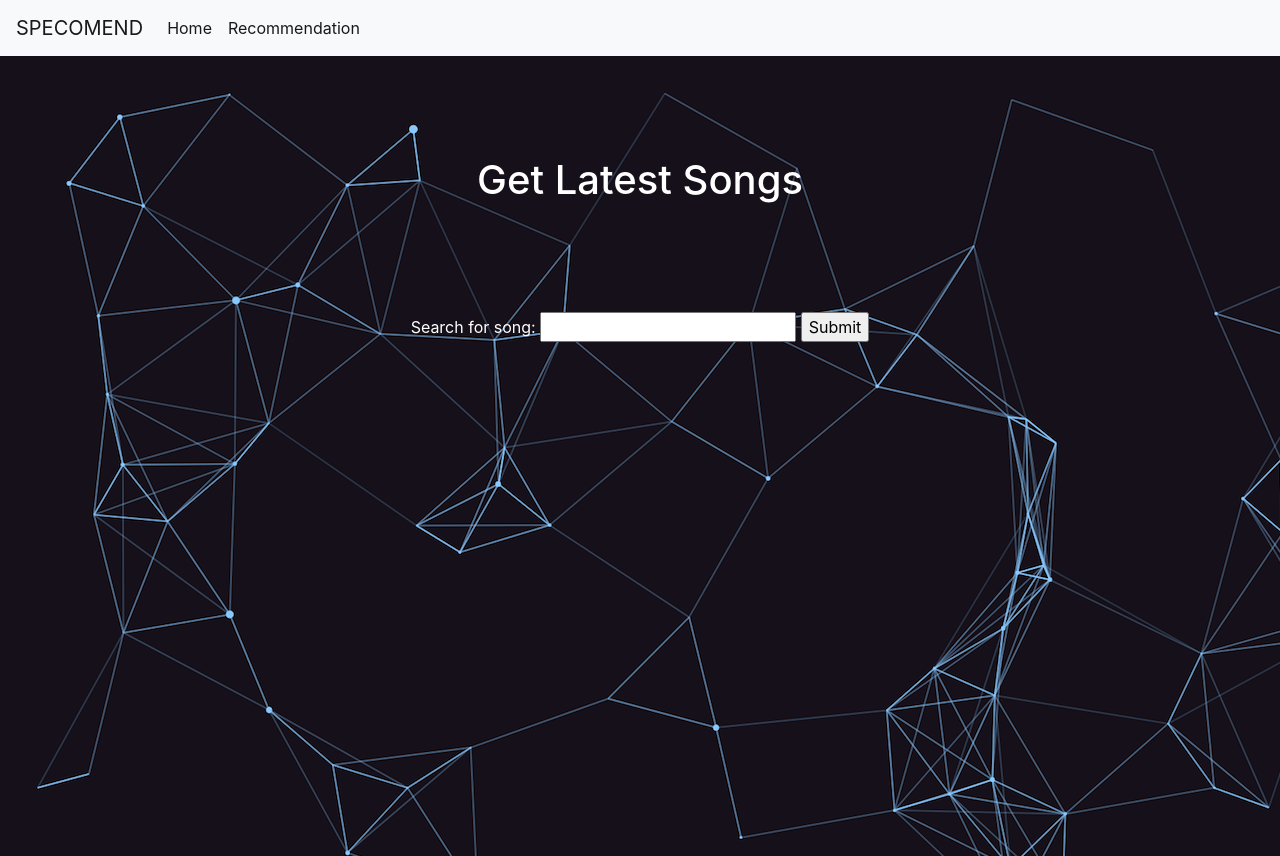
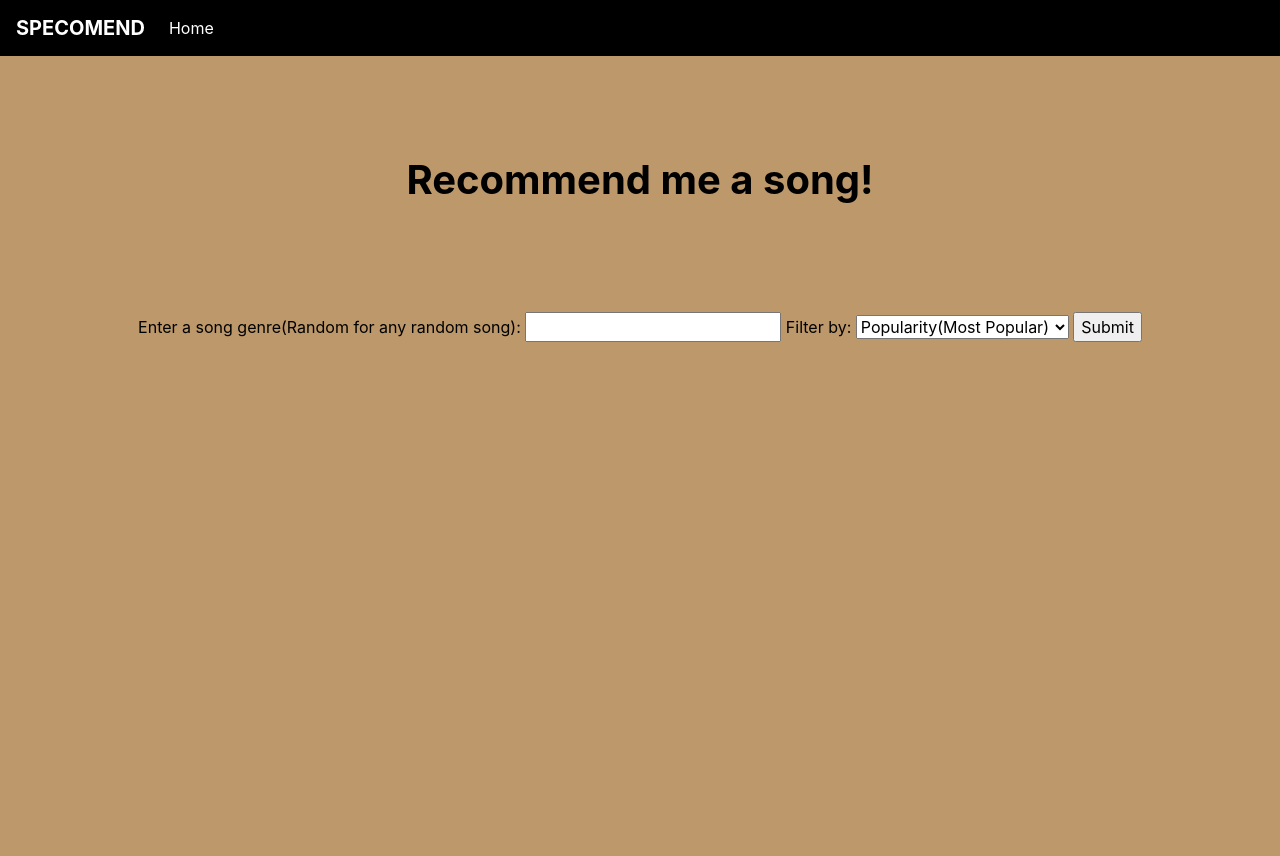
Before and after one commit to yemoski/Song-recommender, a Flask app: page / in a window 1280 px wide. Run offline with Flask 2, Linux system fonts and the light colour scheme; some libraries are stand-ins or nearby versions.

Commit message:
'newchanges'

```diff
--- a/app.py
+++ b/app.py
@@ -4,28 +4,29 @@ import Spotify
 
 app = Flask(__name__)
 
-@app.route("/")
+@app.route("/", methods = ["GET", "POST"])
 def home():
-	return render_template("index.html",list=["david","derin","yemisi","ade","dami"])
+	if request.method == "POST":
+		if request.form.get('filter') == 'most_popular':
+
+			text = request.form.get("genre")
+			result = Spotify.get_popular_song(text)
+			return render_template("index.html",result = result, text = text)
+		elif request.form.get('filter') == 'least_popular':
+			text = request.form.get('genre')
+			result = Spotify.get_least_popular_song(text)
+			return render_template("index.html",result = result, text=text)
+	return render_template("index.html",result=None, text=None )
 
 @app.route("/contact_us")
 def contact():
 	return render_template("contact_us.html")
 
 
-@app.route("/results", methods = ["GET", "POST"])
-def search():
-	if request.method == "POST":
-		text = request.form.get("varname")
-		tweet = Spotify.get_song(text)
-		size = len(tweet.get('name'))
-		return render_template("results.html",tweet = tweet, size=size)
-
-@app.route("/recommendation/")
-def recommendation():
-	return render_template("recommendation.html")
 
 
+
+""""
 @app.route("/recommendation_result/", methods = ["GET", "POST"])
 def genre_recommendation_result():
 	if request.method == "POST":
@@ -38,7 +39,7 @@ def genre_recommendation_result():
 			result = Spotify.get_least_popular_song(text)
 			return render_template("genre_recommendation_result.html",result = result)
 
-
+	"""
 
 
 
--- a/static/js/search.js
+++ b/static/js/search.js
@@ -1,3 +1,3 @@
-$( "open_in_spotify" ).click(function() {
-  alert( "Handler for .click() called." );
+document.getElementById("submit_button").addEventListener("click", () => {
+  document.getElementById("result_container").focus();
 });
--- a/static/styles/styles.css
+++ b/static/styles/styles.css
@@ -7,6 +7,19 @@
     float: left;
     display: inline-block;
 
+}
+.result {
+	background-color:#BC986A ;
+}
+.navbar {
+	background-color:black ;
+
+}
+.nav-link{
+	color: white;
+}
+.navbar-brand {
+	color: white;
 }
 
 
@@ -19,8 +32,13 @@
 
 
 
+.search__label {
+	color: black;
+}
 
-
+.filter__by {
+	color: black;
+}
 
 
 .search__field {
@@ -31,13 +49,19 @@
 
 .title {
 	text-align: center;
-	color:  white;
+	color:  black;
 	padding: 100px;
 }
 
 .big {
-  background-image: url('../images/bg.png');
-  height: 800px;
+	position: absolute;
+  background-color:#BC986A ;
+  display: block;
+  overflow: auto;
+  width: 100%;
+  height: 100%;
+
+
 
 }
 
--- a/templates/base.html
+++ b/templates/base.html
@@ -17,8 +17,8 @@
           Get Latest Songs
       </title>
   </head>
-        <body><nav class="navbar navbar-expand-lg navbar-light bg-light">
-        <a class="navbar-brand" href="#">SPECOMEND</a>
+        <body><nav class="navbar navbar-expand-lg ">
+        <a class="navbar-brand" href="#"><b>SPECOMEND</b></a>
         <button class="navbar-toggler" type="button" data-toggle="collapse" data-target="#navbarNav" aria-controls="navbarNav" aria-expanded="false" aria-label="Toggle navigation">
           <span class="navbar-toggler-icon"></span>
         </button>
@@ -27,9 +27,7 @@
             <li class="nav-item active">
               <a class="nav-link" href="{{ url_for('home') }}">Home <span class="sr-only">(current)</span></a>
             </li>
-            <li class="nav-item active">
-              <a class="nav-link" href="{{ url_for('recommendation') }}">Recommendation<span class="sr-only">(current)</span></a>
-            </li>
+
 
           </ul>
         </div>
--- a/templates/index.html
+++ b/templates/index.html
@@ -1,26 +1,55 @@
 {% extends "base.html" %}
-{% block title %}Home page{% endblock %}
+{% block title %}Recommendation page{% endblock %}
 {% block content  %}
 
 
     <div class="big">
-         <h1 class="title">Get Latest Songs</h1>
-      <form class="search" method="post" action="{{ url_for('search') }}">
+         <h1 class="title"><b>Recommend me a song!</b></h1>
+      <form class="search" method="post" action="{{ url_for('home') }}">
       <div class="search__field">
-            <label class="search__label" for="text">Search for song: </label>
-            <input type="text" id="text" name="varname">
-            <input type="submit" name="submit">
+            <label class="search__label" for="text">Enter a song genre(Random for any random song): </label>
+            <input type="text" id="text" name="genre">
+            <label class='filter__by' for="cars">Filter by:</label>
+            <select id="filter" name="filter">
+                <option value="most_popular">Popularity(Most Popular)</option>
+                <option value="new">Date Released (New)</option>
+                <option value="least_popular">Populariy (Least Popular)</option>
+                <option value="old">Date Released (Old)</option>
+            </select>
+            <input id='submit_button' type="submit" name="submit">
             <span class="validity"></span>
         </div>
+    </form>
+        {% if result %}
+        <div id='result_container' class="result">
+            <h1 class="title"><b>Search Results for '{{text}}'</b></h1>
+        {% for x in result %}
+        <ul>
+            <div "each_song">
+                <li class="service-list">
+                    <img class='album_cover' src= {{ x.get('image') }} alt="alternatetext">
+                    <a href={{ x.get('preview') }} target="_blank" >
+                        <img class='play' src="../static/images/play.png">
+                    </a>
+                    {% if x.get('name')|length > 35 %}
+                        <b><p>{{ x.get('name')[:35] +"..." }}</p></b>
+                    {% else %}
+                        <b><p>{{ x.get('name') }}</p></b>
+                    {% endif %}
+                   <!-- <button class='open_in_spotify'> Open in Spotify</button> -->
+                </li>
+            </div>
+        </ul>
 
+
+
+        {% endfor %}
+</div>
+{% endif %}
     </div>
 
 
 
 
 
-
-     </div>
-   </form>
-
 {% endblock %}
```
Also changed, not shown: templates/genre_recommendation_result.html (+4 -4 lines), templates/recommendation.html (deleted, +0 -33 lines), 1 other file.
